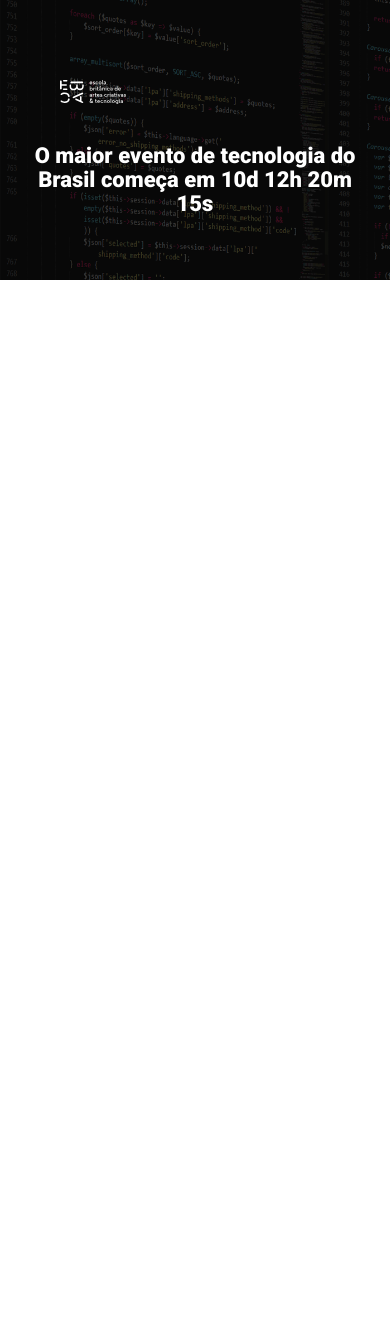
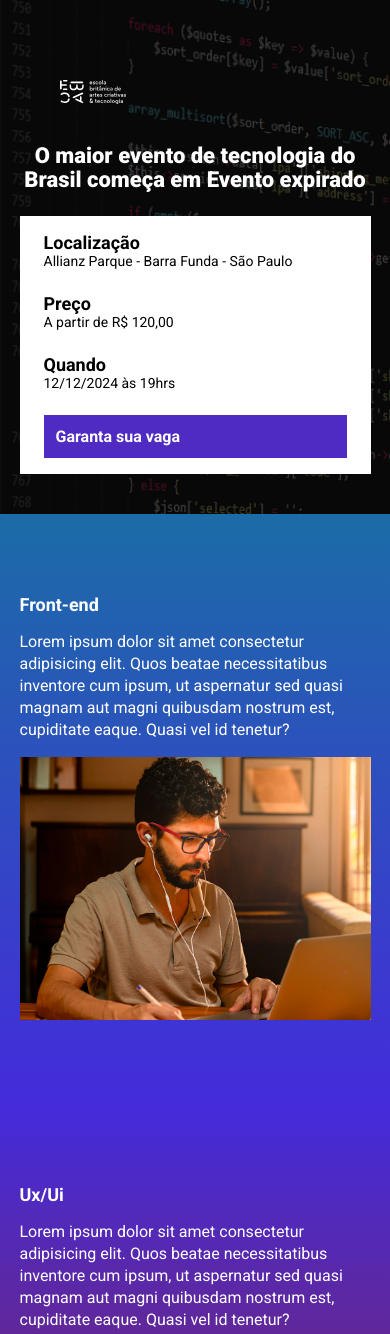
Before and after one commit to JanainaLiberato/ebac_talks, a website built with Parcel: page src/index.html in a window 390 px wide. Shown: the top 1334 px of the page. Before the commit the page ends 844 px from the top, so only its background shows below. Built offline with nearby package versions, Linux system fonts and the light colour scheme.

Commit message:
criando a contagem regressiva

```diff
--- a/package.json
+++ b/package.json
@@ -6,7 +6,6 @@
   },
   "name": "ebac_talks",
   "version": "1.0.0",
-  "main": "index.js",
   "dependencies": {
     "abortcontroller-polyfill": "^1.7.5",
     "ansi-styles": "^4.3.0",
@@ -104,6 +103,7 @@
   },
   "scripts": {
     "dev": "parcel src/index.html src/styles/mains.scss src/scripts/main.js",
+    "build": "parcel build src/index.html",
     "test": "echo \"Error: no test specified\" && exit 1"
   },
   "keywords": [],
--- a/src/index.html
+++ b/src/index.html
@@ -8,6 +8,7 @@
     <link rel="preconnect" href="https://fonts.gstatic.com" crossorigin>
     <link href="https://fonts.googleapis.com/css2?family=Roboto:wght@400;700;900&display=swap" rel="stylesheet">
     <link rel="stylesheet" href="styles/mains.scss">
+    <link rel="stylesheet" href="https://unpkg.com/aos@next/dist/aos.css" />
 
 </head>
 <body>
@@ -15,17 +16,79 @@
         <div class="container">
             <img  class="hero__logo" src="./images/ebac_logo.svg" alt="EBAC">
             <p class="hero__text">
-                O maior evento de tecnologia do Brasil começa em 10d 12h 20m 15s
+                O maior evento de tecnologia do Brasil começa em <span id="contador"></span>
             </p>
+            <div class="infos-bar">
+                <ul class="infos-bar__infos">
+                    <li class="infos-bar__infos__item">
+                        <b>Localização</b>
+                        Allianz Parque - Barra Funda - São Paulo
+                    </li class="infos-bar__infos__item">
+                    <li class="infos-bar__infos__item">
+                        <b>Preço</b>
+                        A partir de R$ 120,00
+                    </li class="infos-bar__infos__item">
+                    <li class="infos-bar__infos__item">
+                        <b>Quando</b>
+                        12/12/2024 às 19hrs
+                    </li class="infos-bar__infos__item">
+                </ul>
 
+                <a href="#" class="button button--primary">
+                    Garanta sua vaga
+                </a>
+
+            </div>
         </div>
-
     </header>
+    <section class="event event--frontend">
+        <div class="container" data-aos="fade-right">
+            <div class="event__details">
+                <h2 class="event__details__title"> Front-end</h2>
+                <p class="event__details__description">
+                    Lorem ipsum dolor sit amet consectetur adipisicing elit. Quos beatae necessitatibus inventore cum ipsum, ut aspernatur sed quasi magnam aut magni quibusdam nostrum est, cupiditate eaque. Quasi vel id tenetur?
+                </p>
+            </div>
+            <img class="event__image" src="./images/frontend.png" alt="frontend">
+        </div>
+    </section>
+    <section class="event event--ux-ui event--image-left" >
+        <div class="container" data-aos="fade-left">
+            <div class="event__details">
+                <h2 class="event__details__title"> Ux/Ui</h2>
+                <p class="event__details__description">
+                    Lorem ipsum dolor sit amet consectetur adipisicing elit. Quos beatae necessitatibus inventore cum ipsum, ut aspernatur sed quasi magnam aut magni quibusdam nostrum est, cupiditate eaque. Quasi vel id tenetur?
+                </p>
+            </div>
+            <img class="event__image" src="./images/ui-ux.png" alt="Ux-Ui">
+        </div>
+    </section>
+    <section class="event event--data-science">
+        <div class="container" data-aos="fade-right">
+            <div class="event__details">
+                <h2 class="event__details__title"> Data Science</h2>
+                <p class="event__details__description">
+                    Lorem ipsum dolor sit amet consectetur adipisicing elit. Quos beatae necessitatibus inventore cum ipsum, ut aspernatur sed quasi magnam aut magni quibusdam nostrum est, cupiditate eaque. Quasi vel id tenetur?
+                </p>
+            </div>
+            <img class="event__image" src="./images/data.png" alt="Data Science">
+        </div>
+    </section><section class="event event--backend event--image-left">
+        <div class="container" data-aos="fade-left">
+            <div class="event__details">
+                <h2 class="event__details__title"> Back-end</h2>
+                <p class="event__details__description">
+                    Lorem ipsum dolor sit amet consectetur adipisicing elit. Quos beatae necessitatibus inventore cum ipsum, ut aspernatur sed quasi magnam aut magni quibusdam nostrum est, cupiditate eaque. Quasi vel id tenetur?
+                </p>
+            </div>
+            <img class="event__image" src="./images/backend.png" alt="Back-end">
+        </div>
+    </section>
 
 
 
 
-
+    <script src="https://unpkg.com/aos@next/dist/aos.js"></script>
     <script src="scripts/main.js"> </script>
 </body>
 </html>
--- a/src/scripts/main.js
+++ b/src/scripts/main.js
@@ -1 +1,30 @@
-console.log("hello world");
+AOS.init();
+
+const dataDoEvento = new Date ("March 12, 2024 19:00:00");
+const timeStampDoEvento = dataDoEvento.getTime();
+
+const contaAsHoras = setInterval (function(){
+    const agora = new Date();
+    const timeStampDoAtual = agora.getTime();
+
+    const distanciaAteOEvento = timeStampDoEvento - timeStampDoAtual;
+
+    const diaEmMs = 1000 * 60 * 60 * 24;
+    const horaEmMs = 1000 * 60 * 60;
+    const minutoEmMs = 1000 * 60;
+    const segundoEmMs = 1000
+
+
+    const diasAteOEvento = Math.floor(distanciaAteOEvento / diaEmMs);
+    const horasAteOEvento = Math.floor((distanciaAteOEvento % diaEmMs) / horaEmMs);
+    const minutosAteOEvento = Math.floor(distanciaAteOEvento % horaEmMs/ minutoEmMs);
+    const segundosAteOEvento = Math.floor(distanciaAteOEvento % minutoEmMs/segundoEmMs);
+
+    document.getElementById( 'contador').innerHTML = `${diasAteOEvento}d ${horasAteOEvento}h ${minutosAteOEvento}m ${segundosAteOEvento}s`;
+
+    if(distanciaAteOEvento < 0){
+        clearInterval(contaAsHoras);
+        document.getElementById( 'contador').innerHTML = 'Evento expirado';
+    };
+
+}, 1000);
--- /dev/null
+++ b/src/styles/_event.scss
@@ -0,0 +1,65 @@
+@use 'variables';
+
+.event{
+    padding: 80px 0 ;
+
+    &--frontend{
+        background-image: linear-gradient(variables.$blue1, variables.$blue2);
+    }
+
+    &--ux-ui{
+        background-image: linear-gradient(variables.$blue2, variables.$pink);
+    }
+
+    &--data-science{
+        background-image: linear-gradient(variables.$pink, variables.$yellow);
+    }
+
+    &--backend{
+        background-image: linear-gradient(variables.$yellow, variables.$pink);
+    }
+
+    &--image-left{
+        .container{
+            flex-direction: row-reverse;
+        }
+    }
+
+    .container{
+        display: flex;
+        gap: 40px;
+    }
+
+    &__image{
+        max-width: 360px;
+    }
+
+    &__details{
+
+        &__title{
+            font-size: 18px;
+            font-weight: bold;
+            margin-bottom: 16px;
+        }
+
+        &__description{
+           font-size: 16px;
+           line-height: 22px;
+        }
+    }
+
+    @media (max-width: 640px){
+        .container{
+            display: block;
+        }
+
+        &__image{
+            width: 100%;
+        }
+
+        &__details{
+            margin-right: 0;
+            margin-bottom: 16px;
+        }
+    }
+}
--- /dev/null
+++ b/src/styles/_variables.scss
@@ -0,0 +1,9 @@
+
+$textColor: #fff;
+$secondaryTextColor:#000;
+
+$blue1: #1b6ca7;
+$blue2: #442bdb;
+$pink:#89223b;
+$yellow:#9c791d;
+$purple:#4f2ac3;
--- /dev/null
+++ b/src/styles/components/_buttons.scss
@@ -0,0 +1,27 @@
+@use '../variables';
+
+.button{
+    padding: 12px;
+    font-size: bold;
+    font-weight: bold;
+    text-decoration: none;
+    text-align: center;
+    white-space: nowrap;
+
+    &--primary{
+        color: #fff;
+        background-color: variables.$purple;
+    }
+
+    @media (max-width: 640px) {
+        display: flex;
+        width: 100%;
+        align-items: center;
+    }
+
+    @media (max-width: 1024px){
+        display: flex;
+        align-items: center;
+    }
+
+}
--- /dev/null
+++ b/src/styles/components/_infos-bar.scss
@@ -0,0 +1,42 @@
+@use '../variables';
+
+
+.infos-bar{
+    padding: 16px 24px;
+    background-color: variables.$textColor;
+    display: flex;
+    justify-content: space-between;
+
+    &__infos{
+        display: flex;
+        gap: 40px;
+
+        &__item{
+           font-size: 14px;
+           color: variables.$secondaryTextColor;
+        }
+
+            b {
+                font-size: 18px;
+                display: block;
+                color: variables.$secondaryTextColor;
+            }
+    }
+
+    @media (max-width: 640px) {
+        display: block;
+
+        &__infos{
+            display: block;
+
+            &__item{
+                margin-bottom: 24px;
+            }
+        }
+    }
+    @media (max-width: 1024px){
+        &__infos{
+            gap: 16px;
+        }
+    }
+}
--- a/src/styles/mains.scss
+++ b/src/styles/mains.scss
@@ -1,12 +1,18 @@
 
 @use 'hero';
+@use 'components/infos-bar';
+@use 'components/buttons';
+@use 'event';
+@use 'variables';
+
 
 *{
     margin: 0;
     padding: 0;
     box-sizing: border-box;
     font-family: Roboto, sans-serif;
-    color: #fff;
+    color: variables.$textColor;
+    list-style: none;
 }
 
 .container{
```
